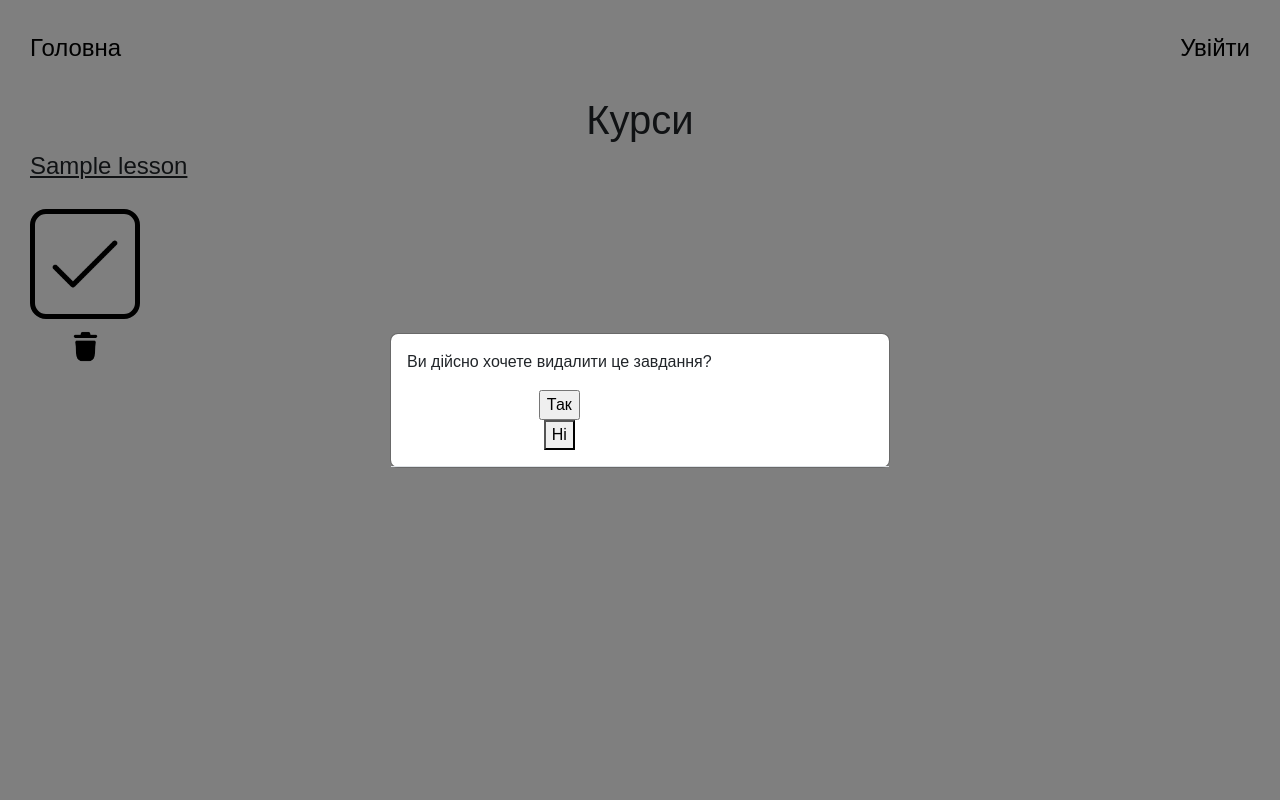
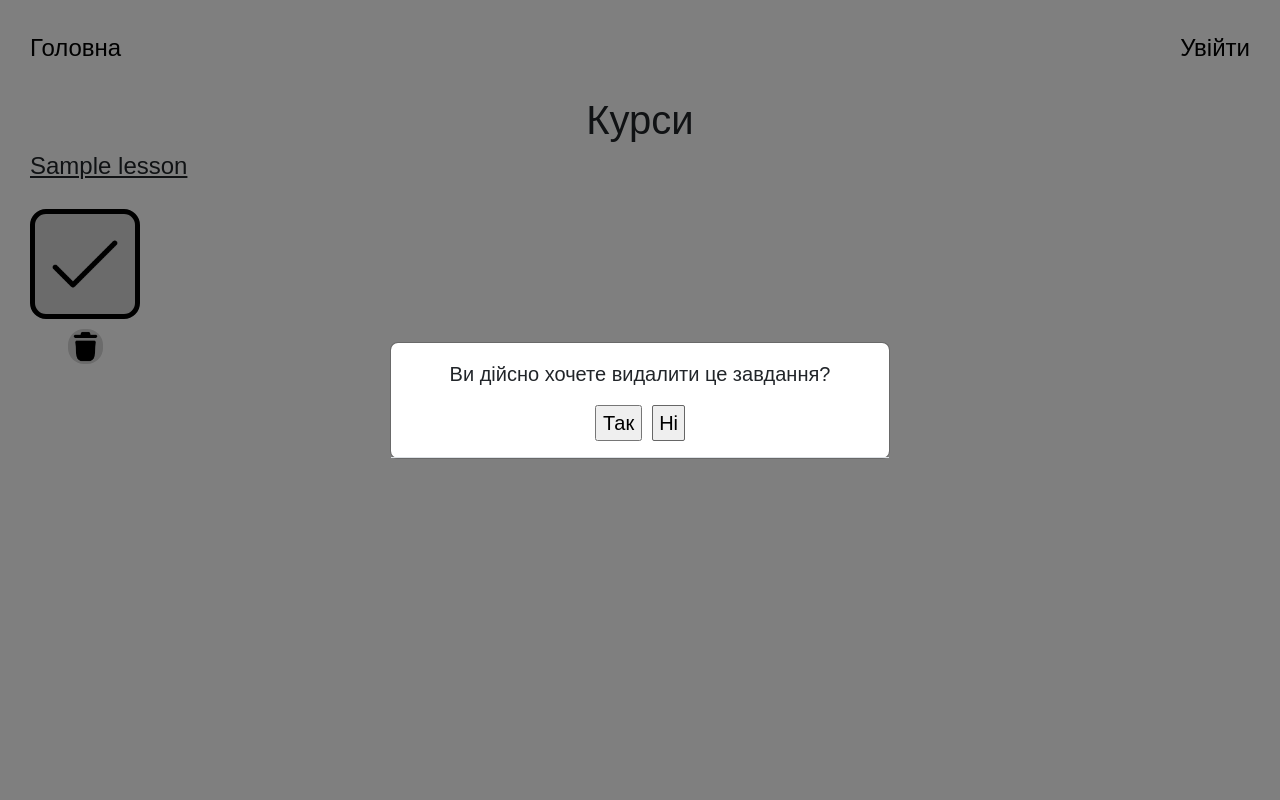
Before and after one commit to FeliksNovoselskyi/EnglishCourse, a Django app: template djangocourse_pr/course/templates/course/course.html in a window 1280 px wide, after a click that opens the changed part. Run offline with Django 4.2, Linux system fonts and the light colour scheme; data comes from the database, SQL or seed files in the repository; both versions use the stored data as it was after the commit; tables that the repository leaves empty hold one stand-in row (values such as "Sample post"); the template is opened without the code that fills it: values that come from a table or form of the project are taken from there, most other values are stand-ins (such as "Sample title", 1, 10 or a date in 2020).

Commit message:
[course] styles update

```diff
--- a/djangocourse_pr/course/static/css/course.css
+++ b/djangocourse_pr/course/static/css/course.css
@@ -36,6 +36,7 @@
 .lesson-head {
     display: flex;
     flex-direction: row;
+    gap: 10px;
 }
 
 .course-text {
@@ -43,6 +44,7 @@
 }
 
 .course-icon-block {
+    background-color: rgb(214, 214, 214);
     border: 5px solid black;
     border-radius: 16px;
     padding: 10px;
@@ -82,7 +84,9 @@
 
 .delete-lesson-btn {
     border: transparent;
-    background-color: transparent;
+    background-color: rgb(214, 214, 214);
+    border-radius: 16px;
+    padding: 0;
 }
 
 .small-course-imgs {
@@ -110,8 +114,9 @@
 }
 
 .delete-task-btn {
-    background-color: transparent;
+    background-color: rgb(214, 214, 214);
     border: transparent;
+    border-radius: 16px;
     padding: 0;
 }
 
@@ -270,3 +275,26 @@
 .undo-btn:hover {
     background-color: rgb(209, 209, 209);
 }
+
+.modal-header.deleting-confirm {
+    display: flex;
+    justify-content: center;
+    flex-direction: column;
+    font-size: 20px;
+}
+
+.delete-task-confirm {
+    display: flex;
+    flex-direction: row;
+    justify-content: center;
+    gap: 10px;
+}
+
+#delete-unconfirm {
+    border-radius: 2px;
+    border: 1px solid rgb(102, 102, 102)
+}
+
+#delete-unconfirm:hover {
+    background-color: rgb(226, 226, 226);
+}
--- a/djangocourse_pr/course/templates/course/course.html
+++ b/djangocourse_pr/course/templates/course/course.html
@@ -108,16 +108,16 @@
     <div class="modal fade" id="TaskDeletingConfirmModal" tabindex="-1" aria-labelledby="TaskDeletingConfirmModalLabel" aria-hidden="true">
         <div class="modal-dialog modal-dialog-centered">
           <div class="modal-content">
-            <div class="modal-header">
+            <div class="modal-header deleting-confirm">
+                <p>Ви дійсно хочете видалити це завдання?</p>
+
                 <div class="delete-task-confirm">
                     <form action="" method="post" id="deleteconfirmform">
                         {% csrf_token %}
 
-                        <p>Ви дійсно хочете видалити це завдання?</p>
-
-                        <input type="submit" value="Так" name="delete_confirm" id="delete_confirm" data-bs-dismiss="modal">
+                        <input type="submit" value="Так" name="delete-confirm" id="delete-confirm" data-bs-dismiss="modal">
                     </form>
-                    <button data-bs-dismiss="modal" id="delete_unconfirm">Ні</button>
+                    <button data-bs-dismiss="modal" id="delete-unconfirm">Ні</button>
                 </div>
             </div>
           </div>
```
Also changed, not shown: djangocourse_pr/db.sqlite3, 4 other files.
